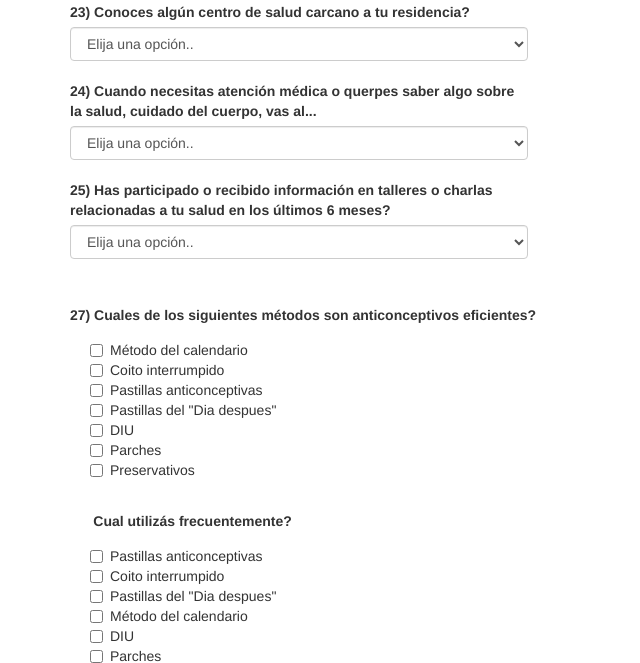
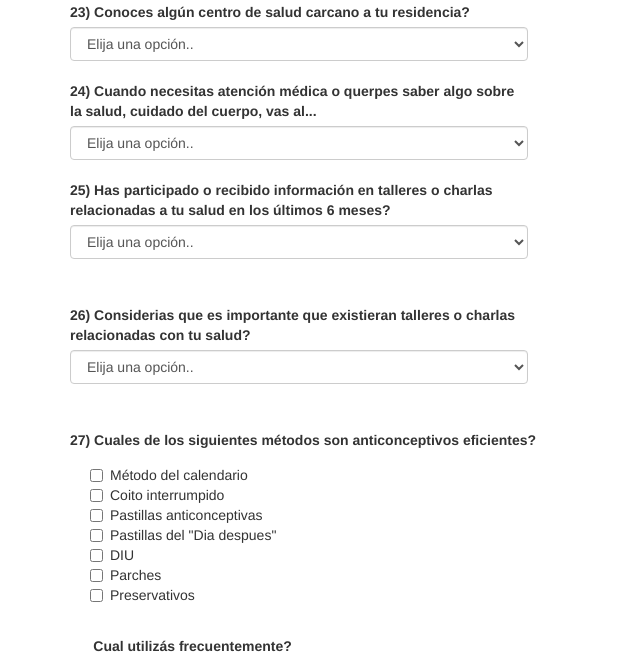
Before and after one commit to ProyectoJuventud/ProyectoJuventud, a CakePHP app: the page made by app/View/Encuestas/index.ctp in a window 1280 px wide. Shown: the part 2447-3110 px from the top of the page, without its empty margins (0-640 px from the left). Run offline with PHP 8.4 and a stand-in for CakePHP, Linux system fonts and the light colour scheme; the template is opened without the code that fills it, so the values that code supplies are empty; some libraries are stand-ins or nearby versions.

Commit message:
corregido un par de problemas

```diff
--- a/app/View/Encuestas/index.ctp
+++ b/app/View/Encuestas/index.ctp
@@ -619,7 +619,7 @@
 
 				<div class="opciones_si_pregunta_25" style="display:none">
 					<ul class="checkbox">
-						<li> <input type="checkbox"  name="data[Encuestas][pregunta_25][]" value="1"> Metodos anticonceptivos y embarazos </li>
+						<li> <input type="checkbox"  name="data[Encuestas][pregunta_25][]" value="1"> Metodos anticonceptivos y embarazo </li>
 						<li> <input type="checkbox"  name="data[Encuestas][pregunta_25][]" value="2"> Adicciones (alcohol, cigarrillos, drogas, etc) </li>
 						<li> <input type="checkbox"  name="data[Encuestas][pregunta_25][]" value="3"> Planificación familiar </li>
 						<li> <input type="checkbox"  name="data[Encuestas][pregunta_25][]" value="4"> Diversidad sexual </li>
@@ -640,8 +640,46 @@
 
 	<!-- ////////////////////////////////    PREGUNTA  26   ///////////////////////////////////////////////// -->
 
-	<!-- que hacer con la  opcion ESPECIFICAR CUALES???????? -->
+	<div class="row">
+		<label class="col-xs-12 col-md-5 col-sm-6"> 26) Considerias que es importante que existieran talleres o charlas relacionadas con tu salud? </label>
+	</div>
 
+	<div class="row">
+		<div class="col-xs-12 col-md-5 col-sm-6">
+			<select id="select_pregunta_26" class="form-control">
+				<option selected disabled value=""> Elija una opción.. </option>
+				<option value="Si"> Sí </option>
+				<option value="No"> No </option>
+			</select>
+		</div>
+	</div>
+
+	<br />
+
+	<div class="row">
+		<div class="col-xs-12 col-md-5 col-sm-6">
+			<div class="opciones_checkbox">
+
+				<div class="opciones_si_pregunta_26" style="display:none">
+					<ul class="checkbox">
+						<li> <input type="checkbox"  name="data[Encuestas][pregunta_26][]" value="1"> Metodos anticonceptivos y embarazo </li>
+						<li> <input type="checkbox"  name="data[Encuestas][pregunta_26][]" value="2"> Adicciones (alcohol, cigarrillos, drogas, etc) </li>
+						<li> <input type="checkbox"  name="data[Encuestas][pregunta_26][]" value="3"> Planificación familiar </li>
+						<li> <input type="checkbox"  name="data[Encuestas][pregunta_26][]" value="4"> Diversidad sexual </li>
+						<li> <input type="checkbox"  name="data[Encuestas][pregunta_26][]" value="5"> Enfermedades estacionales o epidemias </li>
+						<li> <input type="checkbox"  name="data[Encuestas][pregunta_26][]" value="6"> Violencias </li>
+						<li> <input type="checkbox"  name="data[Encuestas][pregunta_26][]" value="7"> Otros </li>
+					</ul>
+				</div>
+			</div>
+		</div>
+	</div>
+
+	<div class="row">
+		<div id="mensaje_alerta_pregunta_26" class="col-xs-12 col-md-5 col-sm-6"></div>
+	</div>
+
+	<br />
 
 	<!-- ////////////////////////////////    PREGUNTA  27   ///////////////////////////////////////////////// -->
 
@@ -806,9 +844,9 @@
 		<div class="row">
 			<div class="col-xs-12 col-md-5 col-sm-6">
 				<select id="select_pregunta_32" name="data[Encuestas][pregunta_32]" class="form-control">
-					<option selected disabled value=""> Elija una opción.. </option>
+					<option selected disabled value=""> Elija una opcion </option>
 					<option value="1"> 15 a 18 </option>
-					<option value="2"> 18 a 24 </option>
+					<option value="2"> 19 a 24 </option>
 					<option value="3"> 25 a 29 </option>
 				</select>
 			</div>
--- a/app/webroot/js/codigoJquery.js
+++ b/app/webroot/js/codigoJquery.js
@@ -1,13 +1,11 @@
 
 $(document).ready(function () {
-
 
 	////////////////////////////////    PREGUNTA  7   ////////////////////////////////////////////////
 
 	var select_pregunta_7 = $('#select_pregunta_7');
 	var opciones_si_pregunta_7 = $('.opciones_si_pregunta_7');
 	var opciones_no_pregunta_7 = $('.opciones_no_pregunta_7');
-
 
 	select_pregunta_7.change(function () {
 
@@ -19,31 +17,33 @@ $(document).ready(function () {
 		}
 
 		else{
-
 			opciones_no_pregunta_7.fadeOut(300, function(){
 				opciones_si_pregunta_7.fadeIn(300);
 			});
 		}
 	});
 
-////////////////////////////////    PREGUNTA  8   ////////////////////////////////////////////////
+
+	////////////////////////////////    PREGUNTA  8   ////////////////////////////////////////////////
 
 	var select_pregunta_8 = $('#select_pregunta_8');
 	var opciones_si_pregunta_8 = $('.opciones_si_pregunta_8');
 
+	var Allradios_pregunta_8 = $('input[name="data[Encuestas][pregunta_8]"]'); /* Contiene todos los radios de la pregunta*/
+
 	select_pregunta_8.change(function () {
 
+		/* Si elijo NO, entonces no solo debo ocultar las opciones, sino tambien desmarcar las que habia marcado*/
 		if ( $(this).val() == 'No' ){
 
 			opciones_si_pregunta_8.fadeOut(300);
+			Allradios_pregunta_8.prop('checked', false);  /*Quito seleccion a las marcadas*/
 		}
 
 		else{
-
-				opciones_si_pregunta_8.fadeIn(300);
-			};
-		}
-	);
+			opciones_si_pregunta_8.fadeIn(300);
+		};
+	});
 
 
 	////////////////////////////////    PREGUNTA  12   ////////////////////////////////////////////////
@@ -51,7 +51,6 @@ $(document).ready(function () {
 	var select_pregunta_12 = $('#select_pregunta_12');
 	var opciones_si_pregunta_12 = $('.opciones_si_pregunta_12');
 	var opciones_no_pregunta_12 = $('.opciones_no_pregunta_12');
-
 
 	select_pregunta_12.change(function () {
 
@@ -61,7 +60,6 @@ $(document).ready(function () {
 				opciones_no_pregunta_12.fadeIn(300);
 			});
 		}
-
 		else{
 
 			opciones_no_pregunta_12.fadeOut(300, function(){
@@ -92,16 +90,17 @@ $(document).ready(function () {
 	var select_pregunta_18 = $('#select_pregunta_18');
 	var opciones_si_pregunta_18 = $('.opciones_si_pregunta_18');
 
+	var Allradios_pregunta_18 = $('input[name="data[Encuestas][pregunta_18]"]'); /* Contiene todos los radios de la pregunta*/
+
 	select_pregunta_18.change(function () {
 
 		if ( $(this).val() == 'No' ){
 
 			opciones_si_pregunta_18.fadeOut(300);
+			Allradios_pregunta_18.prop('checked', false);  /*Quito seleccion a las marcadas*/
 		}
-
 		else{
-
-				opciones_si_pregunta_18.fadeIn(300);
+			opciones_si_pregunta_18.fadeIn(300);
 			};
 		}
 	);
@@ -129,23 +128,50 @@ $(document).ready(function () {
 	var select_pregunta_25 = $('#select_pregunta_25');
 	var opciones_si_pregunta_25 = $('.opciones_si_pregunta_25');
 
+	var Allcheckboxes_pregunta_25 = $('input[name="data[Encuestas][pregunta_25][]"]'); /* Contiene todos los checkboxes de la pregunta*/
 
 	select_pregunta_25.change(function () {
 
 		if ( $(this).val() == 'No' ){
 
 			opciones_si_pregunta_25.fadeOut(300);
+			Allcheckboxes_pregunta_25 .prop('checked', false);  /*Quito seleccion a los marcados*/
+			Allcheckboxes_pregunta_25 .attr('disabled', false); /*habilito todos de nuevo por si habia marcado 3.*/
 		}
-
 		else{
 			opciones_si_pregunta_25.fadeIn(300);
 		}
 	});
 
-
 	$('input[name="data[Encuestas][pregunta_25][]"]').click(function () {
 
 		disableCheckboxes('pregunta_25', 3);
+	});
+
+
+	////////////////////////////////    PREGUNTA  26   ////////////////////////////////////////////////
+
+	var select_pregunta_26 = $('#select_pregunta_26');
+	var opciones_si_pregunta_26 = $('.opciones_si_pregunta_26');
+
+	var Allcheckboxes_pregunta_26  = $('input[name="data[Encuestas][pregunta_26][]"]');
+
+	select_pregunta_26.change(function () {
+
+		if ( $(this).val() == 'No' ){
+
+			opciones_si_pregunta_26.fadeOut(300);
+			Allcheckboxes_pregunta_26 .prop('checked', false);
+			Allcheckboxes_pregunta_26 .attr('disabled', false);
+		}
+		else{
+			opciones_si_pregunta_26.fadeIn(300);
+		}
+	});
+
+	$('input[name="data[Encuestas][pregunta_26][]"]').click(function () {
+
+		disableCheckboxes('pregunta_26', 3);
 	});
 
 
@@ -156,13 +182,13 @@ $(document).ready(function () {
 		disableCheckboxes('pregunta_27', 3);
 	});
 
+
 	////////////////////////////////    PREGUNTA  27-b   ////////////////////////////////////////////////
 
 	$('input[name="data[Encuestas][pregunta_27b][]"]').click(function () {
 
 		disableCheckboxes('pregunta_27b', 3);
 	});
-
 
 
 	////////////////////////////////    PREGUNTA  30   ////////////////////////////////////////////////
@@ -178,14 +204,29 @@ $(document).ready(function () {
 	var select_pregunta_31 = $('#select_pregunta_31');
 	var opciones_si_pregunta_31 = $('.opciones_si_pregunta_31');
 
+	var Allradios_pregunta_31 = $('input[name="data[Encuestas][pregunta_31]"]'); /* Contiene todos los radios de la pregunta*/
+
+	/* Todo el bloque de las preguntas 32, 33, 34 y 35*/
 	var bloque_32_33_34_35 = $('#bloque_32_33_34_35');
+
 
 	select_pregunta_31.change(function () {
 
 		if ( $(this).val() == 'No' ){
 
+			Allradios_pregunta_31.prop('checked', false);  /*Quito seleccion a las marcadas en la pregunta 31*/
+
 			opciones_si_pregunta_31.fadeOut(300);
 
+			// Recordar que las preguntas 32, 33, 34 y 35 dependen de 31. Por lo tanto si habia marcado algo en estas preguntas y
+			// luego cambio la opcion de la pregunta 31 pro NO, debo DESMARCAR todo lo que habia marcado en 32 33 34 y 35 y poner
+			// nuevamnete la primer opcion que es VACIO.
+			$('#select_pregunta_32 option[value=""]').prop('selected', true);
+			$('#select_pregunta_33 option[value=""]').prop('selected', true);
+			$('#select_pregunta_34 option[value=""]').prop('selected', true);
+			$('#select_pregunta_35 option[value=""]').prop('selected', true);
+
+			/*Y ahora las oculto*/
 			bloque_32_33_34_35.fadeOut(300);
 		}
 
```
